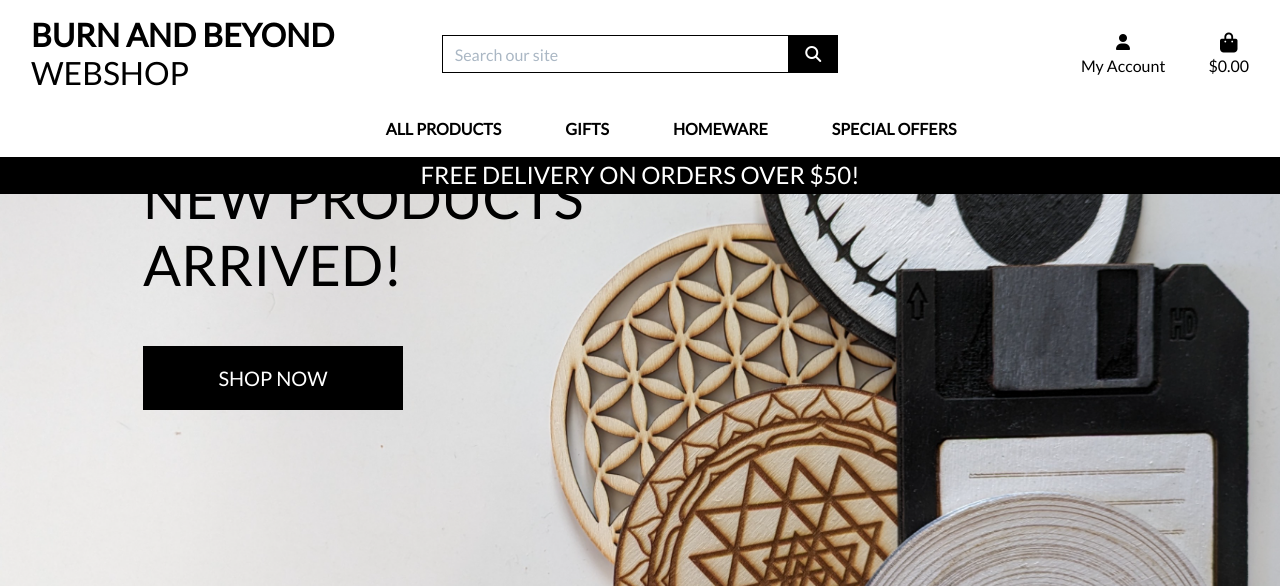
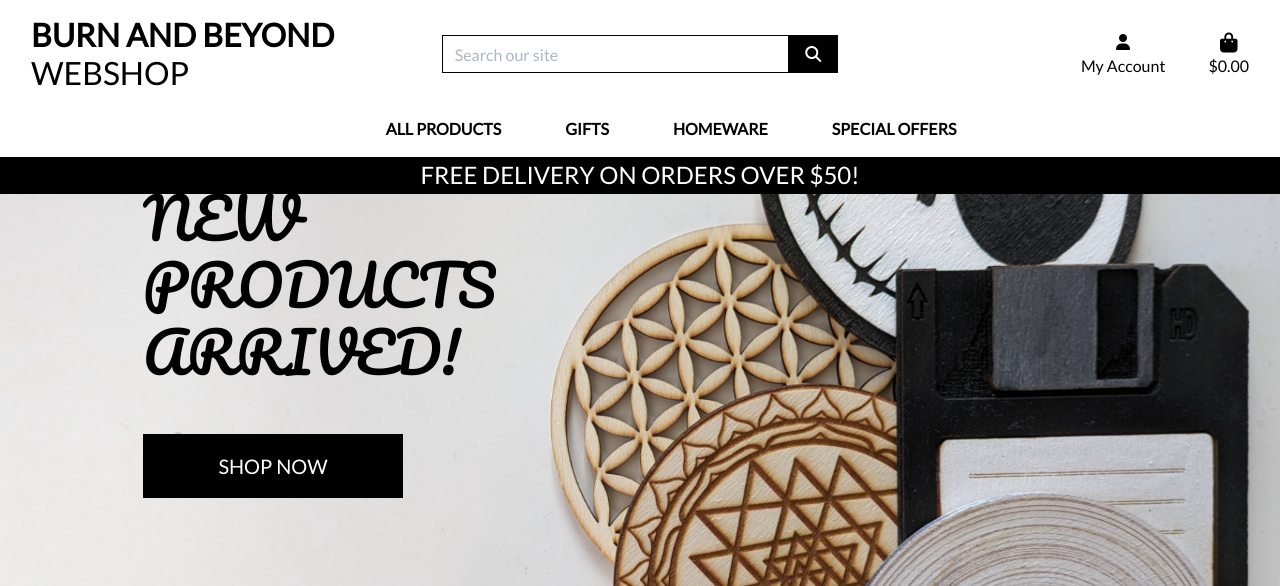
Before and after one commit to Nmyhi/burnandbeyond-webshop, a Django app: page / in a window 1280 px wide. Shown: the top 586 px of the page. Run offline with Django 3.2, Linux system fonts and the light colour scheme; some libraries are stand-ins or nearby versions.

Commit message:
Add pacifico font family to the new products header element

```diff
--- a/home/templates/home/index.html
+++ b/home/templates/home/index.html
@@ -15,7 +15,7 @@
     <div class="container h-100">
         <div class="row h-100">
             <div class="col-7 col-md-6 my-auto">
-                <h1 class="display-4 logo-font text-black">
+                <h1 class="display-4 logo-font text-black new-products-header">
                     New Products arrived!
                 </h1>
                 <div class="my-5">
--- a/static/css/base.css
+++ b/static/css/base.css
@@ -8,6 +8,15 @@
     height: calc(100vh-164px);
     color: #555;
     font-family: 'Lato';
+}
+
+/* New products header */
+
+.new-products-header {
+    margin-top: 20px;
+    font-family: "Pacifico", cursive;
+    font-weight: 400;
+    font-style: normal;
 }
 
 /* from Bulma */
--- a/templates/base.html
+++ b/templates/base.html
@@ -19,6 +19,10 @@
     <link rel="stylesheet" href="https://cdn.jsdelivr.net/npm/bootstrap@4.6.2/dist/css/bootstrap.min.css" integrity="sha384-xOolHFLEh07PJGoPkLv1IbcEPTNtaed2xpHsD9ESMhqIYd0nLMwNLD69Npy4HI+N" crossorigin="anonymous">
     <!-- Lato google font family -->
     <link rel="stylesheet" href="https://fonts.googleapis.com/css?family=Lato&display=swap">
+    <!-- Pacifico font family -->
+    <link rel="preconnect" href="https://fonts.googleapis.com">
+    <link rel="preconnect" href="https://fonts.gstatic.com" crossorigin>
+    <link href="https://fonts.googleapis.com/css2?family=Pacifico&display=swap" rel="stylesheet">
     <!-- Static css file -->
     <link rel="stylesheet" href="{% static 'css/base.css' %}">
     {% endblock %}
```
Also changed, not shown: README.md.
